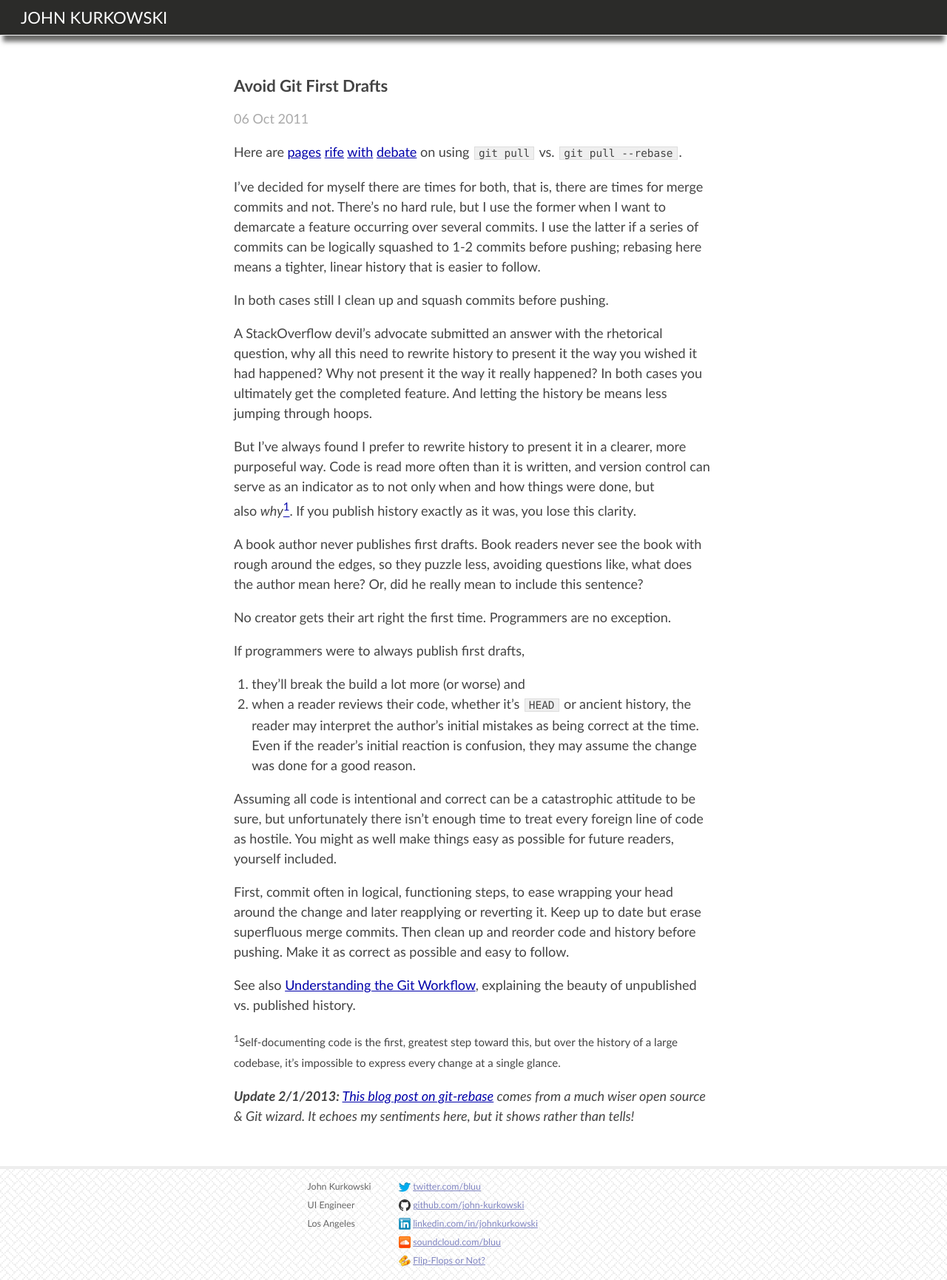
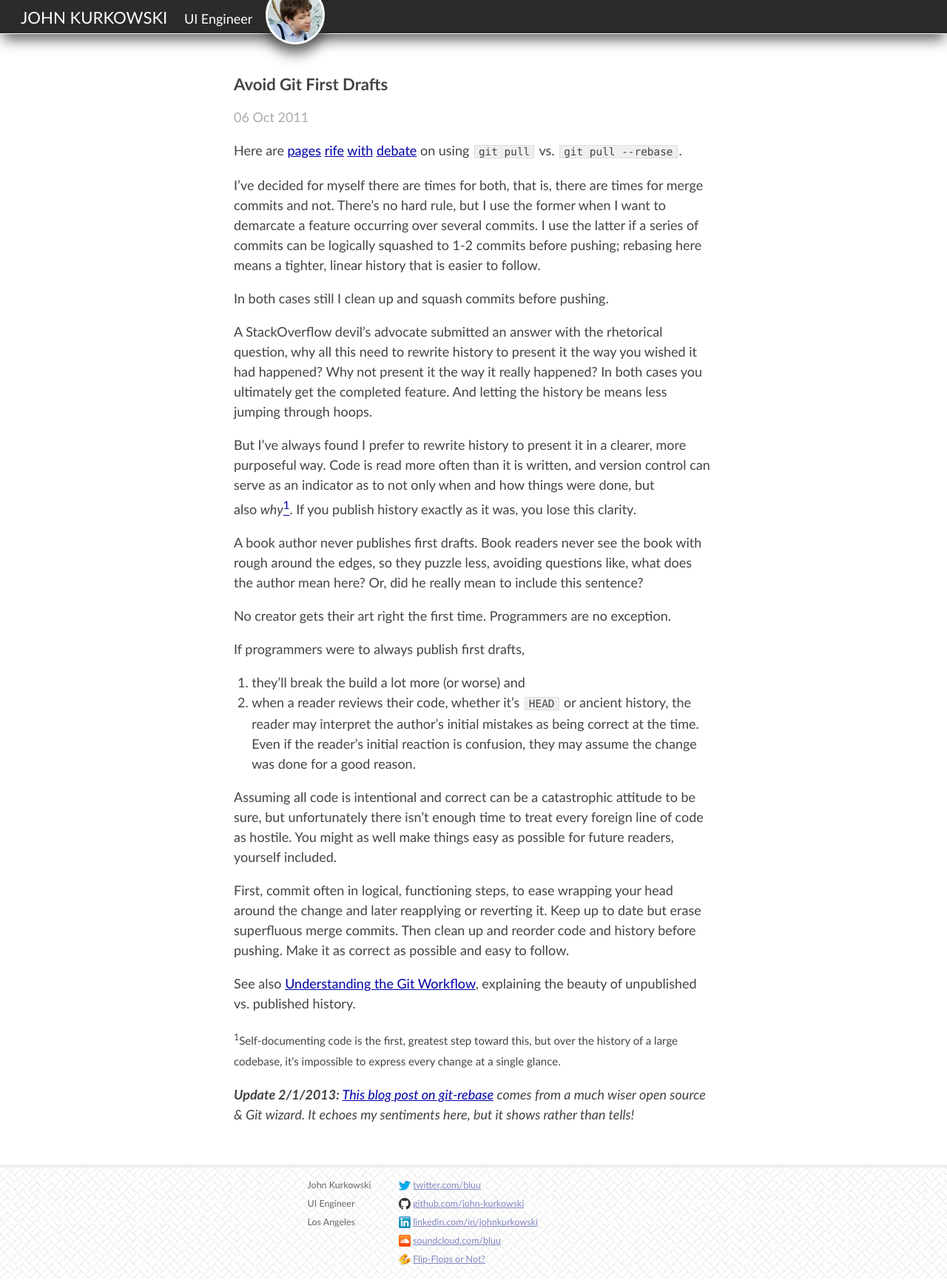
Before and after one commit to john-kurkowski/john-kurkowski.github.io, a Jekyll site: the page built from _posts/2011-10-06-avoid-git-first-drafts.md, in a window 1280 px wide. Shown: the whole page at 74% size. Built offline with Jekyll 4.4.1, drawn with Linux system fonts in a browser that asks for light colours; nearby versions of some CDN libraries; comment, search, counter and statistics services are not loaded.

Commit message:
avatar in the nav

```diff
--- a/_includes/nav.html
+++ b/_includes/nav.html
@@ -1,7 +1,11 @@
 <nav>
   <ul>
-    <li>
-      <a href="/" class="title">John Kurkowski</a>
+    <li id="back-home">
+      <a href="/">
+        <span class="statement title">John Kurkowski</span>
+        <span class="statement">UI Engineer</span>
+        <img class="statement logo"/>
+      </a>
     </li>
   </ul>
 </nav>
--- a/_layouts/base.html
+++ b/_layouts/base.html
@@ -16,7 +16,7 @@
 
         <link rel="alternate" type="application/rss+xml" href="/atom.xml" />
 
-        <link rel="apple-touch-icon" href="/apple-touch-icon.png" />
+        <link rel="apple-touch-icon" href="/images/avatar.png" />
 
         <link rel="stylesheet" href="/css/main.css">
         <link rel="stylesheet" href="/css/syntax.css">
--- a/css/main.css
+++ b/css/main.css
@@ -62,9 +62,9 @@ table {
 
 header {
   border-bottom: 1px dotted #efefef;
-	-webkit-box-shadow: 0 12px 6px -4px rgba(43, 43, 41, 0.7);
-	   -moz-box-shadow: 0 12px 6px -4px rgba(43, 43, 41, 0.7);
-	        box-shadow: 0 12px 6px -4px rgba(43, 43, 41, 0.7);
+	-webkit-box-shadow: 0 12px 18px -4px rgba(43, 43, 41, 0.7);
+	   -moz-box-shadow: 0 12px 18px -4px rgba(43, 43, 41, 0.7);
+	        box-shadow: 0 12px 18px -4px rgba(43, 43, 41, 0.7);
 }
 
 header h1, header h2, header .title {
@@ -122,6 +122,20 @@ nav {
   background-color: rgb(43, 43, 41);
   padding: 0 1em;
   width: 100%;
+  height: 2.5em;
+}
+
+nav .logo {
+  width: 80px;
+  height: 80px;
+  background-image: url("/images/avatar.png");
+  border: 3px solid #fff;
+  border-radius: 50%;
+	-webkit-box-shadow: 0 12px 18px 0 rgba(43, 43, 41, 0.7);
+	   -moz-box-shadow: 0 12px 18px 0 rgba(43, 43, 41, 0.7);
+	        box-shadow: 0 12px 18px 0 rgba(43, 43, 41, 0.7);
+  top: -20px;
+  position: absolute;
 }
 
 nav ul {
@@ -131,22 +145,13 @@ nav ul {
 
 nav li a {
   display: block;
-  float: left;
   font: 100% 'Trebuchet MS';
   padding: 10px;
   text-decoration: none;
-  text-transform: uppercase;
-  width: 38%;
 }
 
 nav li a:hover {
-  background: #222;
   color: #fff;
-  -webkit-transition: background 0.5s ease;
-     -moz-transition: background 0.5s ease;
-       -o-transition: background 0.5s ease;
-      -ms-transition: background 0.5s ease;
-          transition: background 0.5s ease;
 }
 
 nav li a:visited {
@@ -154,6 +159,18 @@ nav li a:visited {
 }
 
 nav li a.selected {
+  text-decoration: underline;
+}
+
+#back-home .statement + .statement {
+  margin-left: 1em;
+}
+
+#back-home a:hover {
+  text-decoration: none;
+}
+
+#back-home a:hover .title {
   text-decoration: underline;
 }
 
```
Also changed, not shown: images/avatar.png (renamed from apple-touch-icon.png), images/avatar@2X.jpeg (added).
